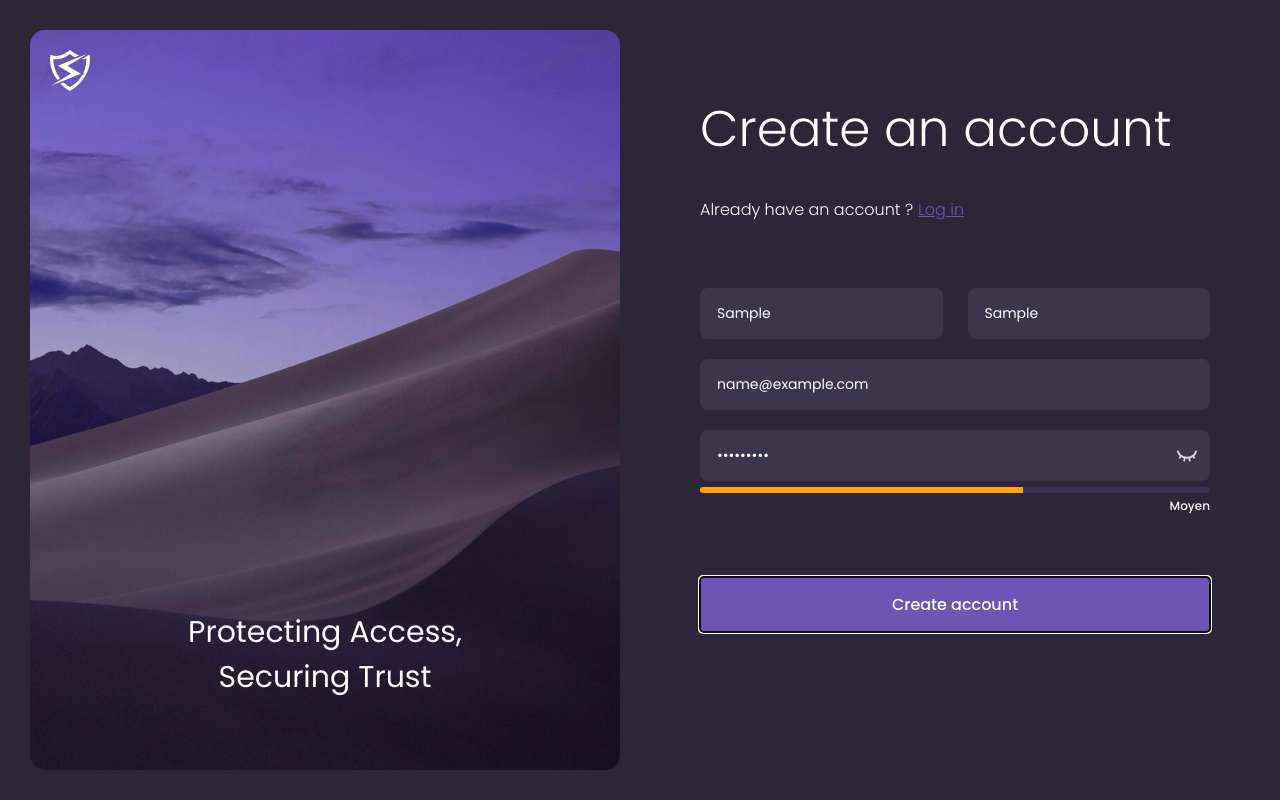
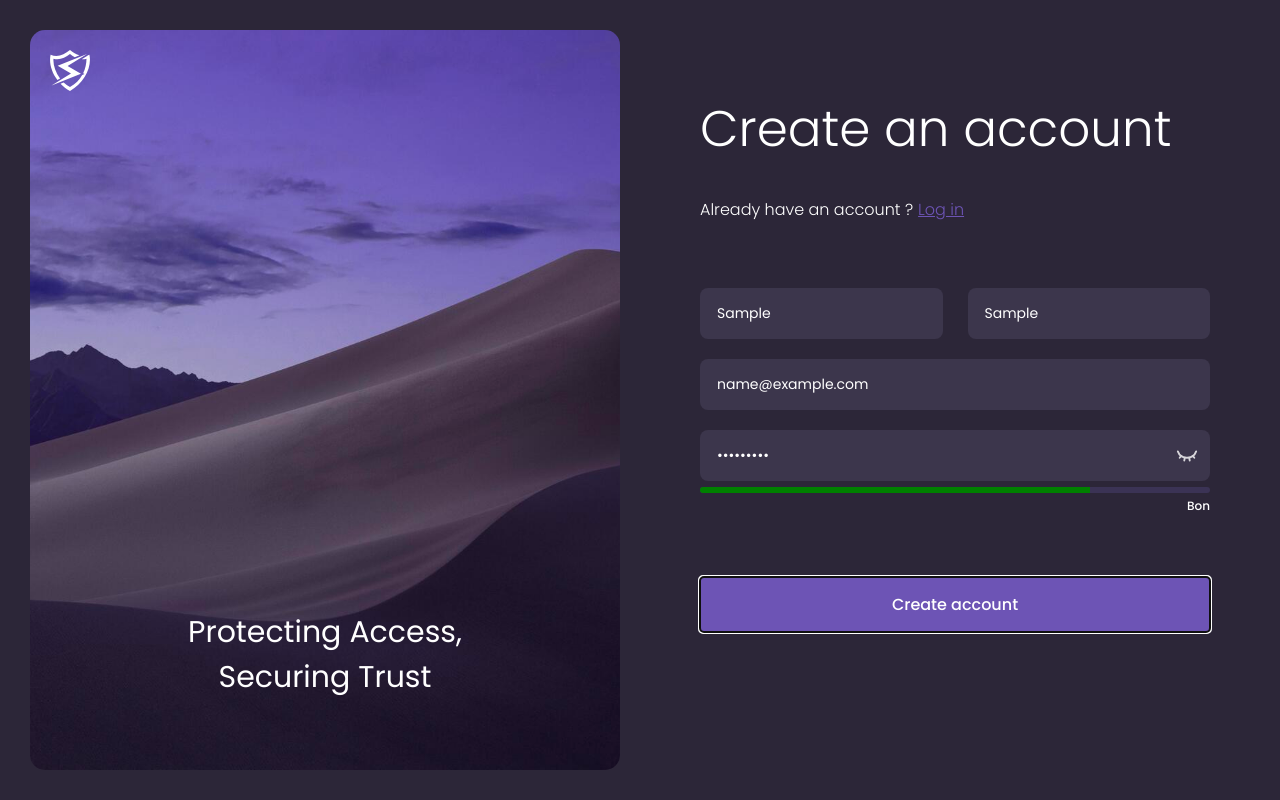
Before and after one commit to EliseBrd/project_guilise_front, a React (Vite) app: page /register in a window 1280 px wide. Both pictures are taken after typing "Sample", "Sample", "name@example.com", "Sample123" into the empty fields and a click on the button "Create account". Built offline with nearby package versions, Linux system fonts and the light colour scheme.

Commit message:
changement du calcule entropie

```diff
--- a/src/pages/Register.tsx
+++ b/src/pages/Register.tsx
@@ -15,26 +15,29 @@ export default function Register() {
     // Fonction pour calculer l'entropie
     function calculerEntropie(chaine: string): number {
         if (!chaine || chaine.length === 0) {
-            console.log('⚠ Erreur : La chaîne est vide !');
             return 0;
         }
 
+        // 1️⃣ Taille de l'alphabet selon types de caractères
+        let alphabetSize = 0;
+        if (/[a-z]/.test(chaine)) alphabetSize += 26; // minuscules
+        if (/[A-Z]/.test(chaine)) alphabetSize += 26; // majuscules
+        if (/[0-9]/.test(chaine)) alphabetSize += 10; // chiffres
+        if (/[^a-zA-Z0-9]/.test(chaine)) alphabetSize += 33; // spéciaux
+
         const longueur = chaine.length;
-        const frequence = new Map(); // pour stocker les fréquences d’apparition des caractères
 
-        // Compter combien de fois chaque caractère apparaît
-        for (let c of chaine) {
-            frequence.set(c, (frequence.get(c) || 0) + 1);
+        // 2️⃣ Entropie théorique (bits)
+        let entropy = Math.log2(Math.pow(alphabetSize, longueur));
+
+        // 3️⃣ Pénalisation pour répétitions
+        const uniqueChars = new Set(chaine).size;
+        if (uniqueChars < longueur) {
+            const repetitionPenalty = longueur / uniqueChars; // plus c'est répétitif, plus la pénalité
+            entropy /= repetitionPenalty;
         }
 
-        // Calcul de l'entropie
-        let entropie = 0;
-        for (let [, count] of frequence) { // pour chaque caractère du map
-            let p = count / longueur; // probabilité p du caractère, Exemple : "l" apparaît 2 fois dans 5 caractères → p = 2/5 = 0.4
-            entropie += -p * Math.log2(p); // formule mathématique de Shannon & "-p" car On corrige le signe du log (pour que ce soit positif).
-        }
-
-        return entropie; // valeur en bits qui représente la quantité d’information : bits/caractère
+        return entropy;
     }
 
     // Lorsqu’on tape dans le mot de passe
@@ -52,10 +55,10 @@ export default function Register() {
     }
 
     function getPasswordStrength(entropy: number): { level: string, color: string } {
-        if (entropy < 2) return {level: "Faible", color: "red"};
-        if (entropy < 3.5) return {level: "Moyen", color: "orange"};
-        if (entropy < 4.5) return {level: "Bon", color: "green"};
-        return {level: "Excellent", color: "darkgreen"};
+        if (entropy < 28) return { level: "Faible", color: "red" };        // < 2^28 combinaisons ≈ faible
+        if (entropy < 36) return { level: "Moyen", color: "orange" };      // < 2^36 combinaisons ≈ moyenne
+        if (entropy < 60) return { level: "Bon", color: "green" };         // < 2^60 combinaisons ≈ bonne
+        return { level: "Excellent", color: "darkgreen" };                // ≥ 2^60 combinaisons ≈ très forte
     }
 
     return (
@@ -125,7 +128,7 @@ export default function Register() {
                                 <div
                                     className="strengthBar"
                                     style={{
-                                        width: `${Math.min(entropy * 20, 100)}%`, // entropie → %
+                                        width: `${Math.min((entropy / 70) * 100, 100)}%`,
                                         backgroundColor: getPasswordStrength(entropy).color,
                                     }}
                                 />
```
Also changed, not shown: src/pages/Register.scss (+0 -18 lines).
